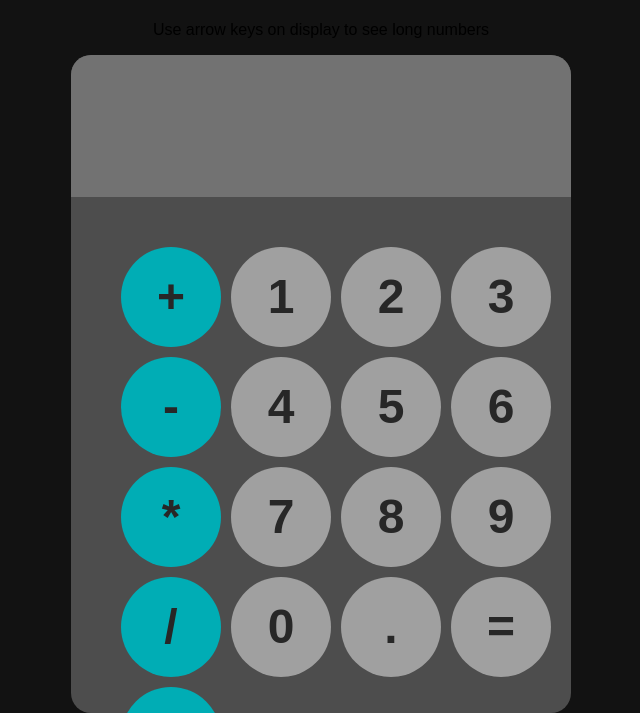
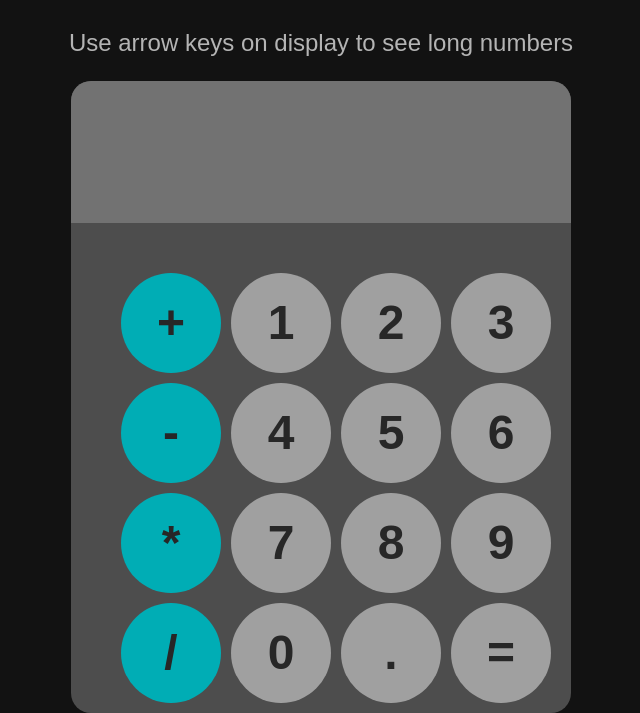
Before and after one commit to Sufhaf/calculator-website, a plain HTML site: page index.html in a window 1280 px wide. Shown: the part 87-800 px from the top of the page, without its empty margins (319-959 px from the left). Drawn offline with Linux system fonts and the light colour scheme.

Commit message:
Update styles.css

```diff
--- a/styles.css
+++ b/styles.css
@@ -70,3 +70,7 @@ h1 { /*Styling of head and how its displayed */
     font-size: 2.5rem;
     margin-bottom: 20px;
 }
+p { /*Styling of paragraph lines and its display */
+    color: #b4b4b4;
+    font-size: 1.5rem;
+}
```
